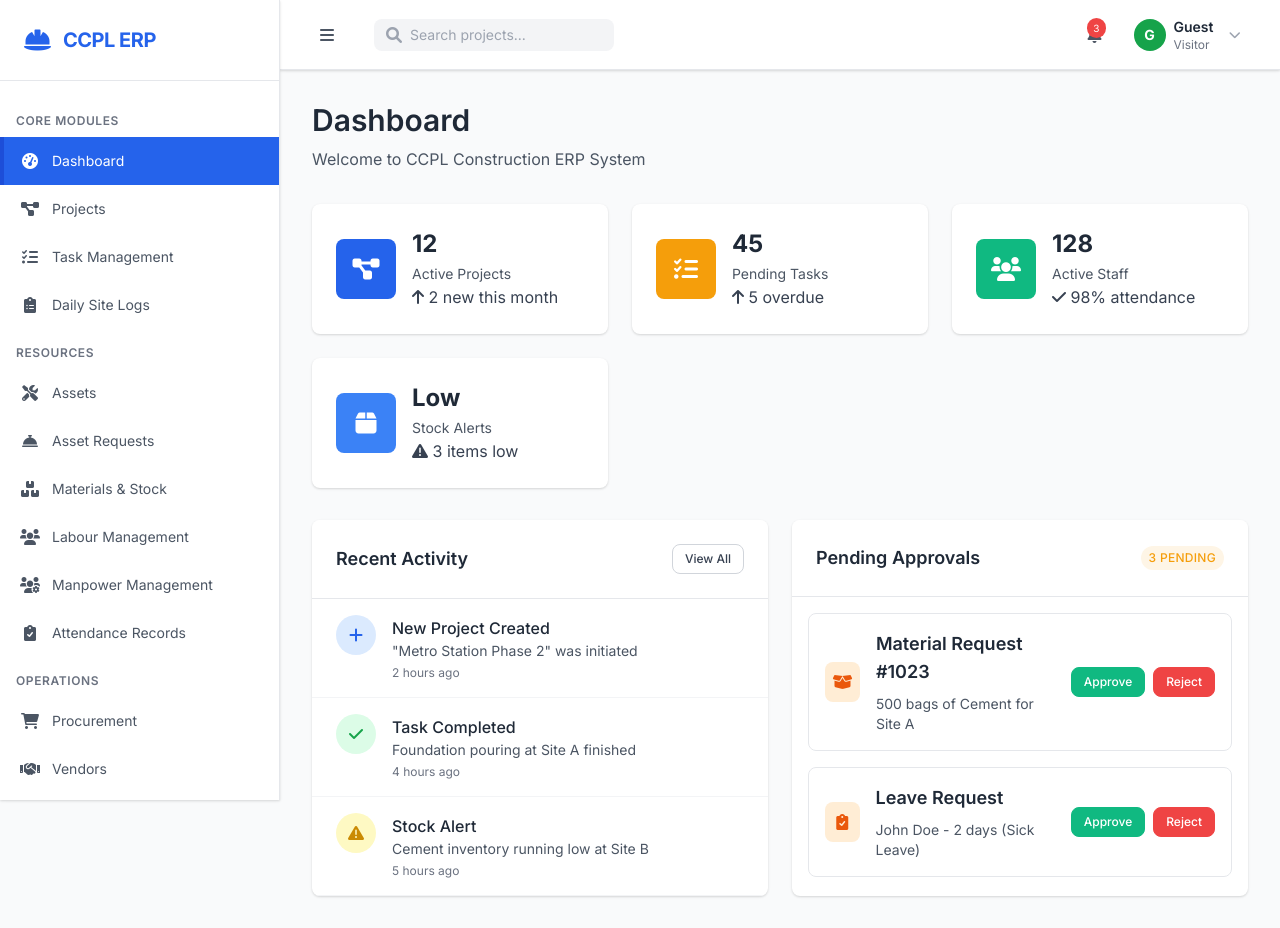
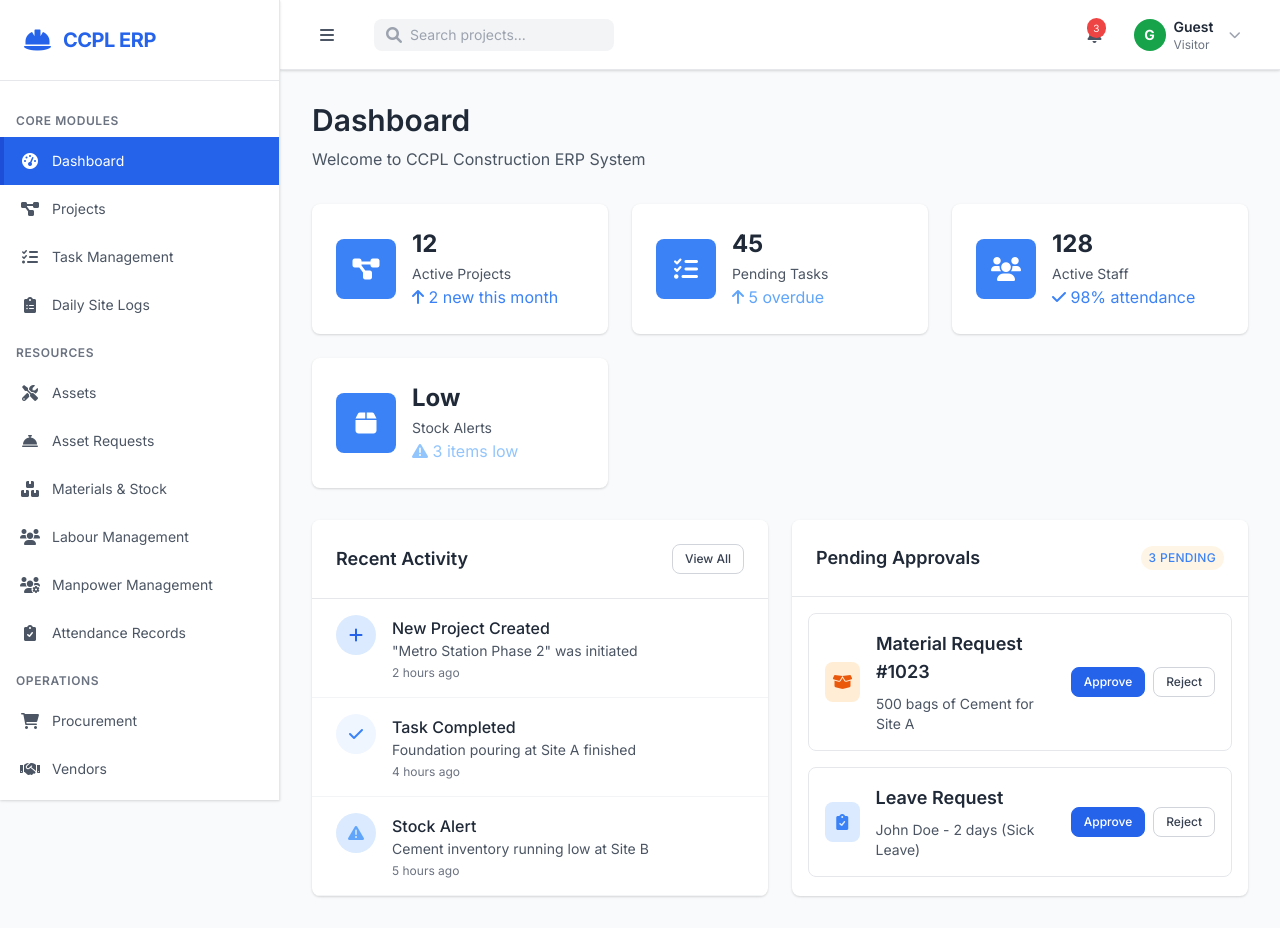
Before and after one commit to Subashav/monarch-Const, a React (Vite) app: page /dashboard in a window 1280 px wide. Built offline with nearby package versions, Linux system fonts and the light colour scheme.

Commit message:
ui design

```diff
--- a/src/index.css
+++ b/src/index.css
@@ -6,13 +6,13 @@
 
 /* CSS Variables */
 :root {
-  --primary-color: #2563eb;
-  --primary-dark: #1d4ed8;
+  --primary-color: #3b82f6;
+  --primary-dark: #2563eb;
   --secondary-color: #64748b;
-  --accent-color: #f59e0b;
-  --success-color: #10b981;
-  --warning-color: #f59e0b;
-  --danger-color: #ef4444;
+  --accent-color: #3b82f6;
+  --success-color: #3b82f6;
+  --warning-color: #3b82f6;
+  --danger-color: #3b82f6;
   --info-color: #3b82f6;
 
   --white: #ffffff;
@@ -663,8 +663,13 @@
 }
 
 @keyframes fadeIn {
-  from { opacity: 0; }
-  to { opacity: 1; }
+  from {
+    opacity: 0;
+  }
+
+  to {
+    opacity: 1;
+  }
 }
 
 .fade-in {
--- a/src/pages/Dashboard.jsx
+++ b/src/pages/Dashboard.jsx
@@ -14,46 +14,46 @@ const Dashboard = () => {
                     <div className="stat-content">
                         <h3>12</h3>
                         <p>Active Projects</p>
-                        <div className="stat-trend positive">
+                        <div className="stat-trend text-blue-500">
                             <i className="fas fa-arrow-up"></i> 2 new this month
                         </div>
                     </div>
                 </div>
 
                 <div className="stat-card">
-                    <div className="stat-icon warning">
+                    <div className="stat-icon primary">
                         <i className="fas fa-tasks"></i>
                     </div>
                     <div className="stat-content">
                         <h3>45</h3>
                         <p>Pending Tasks</p>
-                        <div className="stat-trend negative">
+                        <div className="stat-trend text-blue-400">
                             <i className="fas fa-arrow-up"></i> 5 overdue
                         </div>
                     </div>
                 </div>
 
                 <div className="stat-card">
-                    <div className="stat-icon success">
+                    <div className="stat-icon primary">
                         <i className="fas fa-users"></i>
                     </div>
                     <div className="stat-content">
                         <h3>128</h3>
                         <p>Active Staff</p>
-                        <div className="stat-trend positive">
+                        <div className="stat-trend text-blue-500">
                             <i className="fas fa-check"></i> 98% attendance
                         </div>
                     </div>
                 </div>
 
                 <div className="stat-card">
-                    <div className="stat-icon info">
+                    <div className="stat-icon primary">
                         <i className="fas fa-box"></i>
                     </div>
                     <div className="stat-content">
                         <h3>Low</h3>
                         <p>Stock Alerts</p>
-                        <div className="stat-trend warning">
+                        <div className="stat-trend text-blue-300">
                             <i className="fas fa-exclamation-triangle"></i> 3 items low
                         </div>
                     </div>
@@ -80,7 +80,7 @@ const Dashboard = () => {
                             </div>
 
                             <div className="activity-item px-6 py-4 border-b border-gray-100 flex items-start gap-4 hover:bg-gray-50 transition-colors">
-                                <div className="w-10 h-10 rounded-full bg-green-100 flex items-center justify-center text-green-600 shrink-0">
+                                <div className="w-10 h-10 rounded-full bg-blue-50 flex items-center justify-center text-blue-500 shrink-0">
                                     <i className="fas fa-check"></i>
                                 </div>
                                 <div>
@@ -91,7 +91,7 @@ const Dashboard = () => {
                             </div>
 
                             <div className="activity-item px-6 py-4 border-b border-gray-100 flex items-start gap-4 hover:bg-gray-50 transition-colors">
-                                <div className="w-10 h-10 rounded-full bg-yellow-100 flex items-center justify-center text-yellow-600 shrink-0">
+                                <div className="w-10 h-10 rounded-full bg-blue-100 flex items-center justify-center text-blue-400 shrink-0">
                                     <i className="fas fa-exclamation-triangle"></i>
                                 </div>
                                 <div>
@@ -122,14 +122,14 @@ const Dashboard = () => {
                                     </div>
                                 </div>
                                 <div className="flex gap-2 w-full sm:w-auto">
-                                    <button className="btn btn-sm btn-success flex-1 sm:flex-none">Approve</button>
-                                    <button className="btn btn-sm btn-danger flex-1 sm:flex-none">Reject</button>
+                                    <button className="btn btn-sm btn-primary flex-1 sm:flex-none">Approve</button>
+                                    <button className="btn btn-sm btn-outline flex-1 sm:flex-none">Reject</button>
                                 </div>
                             </div>
 
                             <div className="border border-gray-200 rounded-lg p-4 flex flex-col sm:flex-row gap-4 items-start sm:items-center justify-between hover:shadow-md transition-shadow bg-white">
                                 <div className="flex items-center gap-4">
-                                    <div className="w-10 h-10 rounded-lg bg-orange-100 flex items-center justify-center text-orange-600">
+                                    <div className="w-10 h-10 rounded-lg bg-blue-100 flex items-center justify-center text-blue-500">
                                         <i className="fas fa-clipboard-check"></i>
                                     </div>
                                     <div>
@@ -138,8 +138,8 @@ const Dashboard = () => {
                                     </div>
                                 </div>
                                 <div className="flex gap-2 w-full sm:w-auto">
-                                    <button className="btn btn-sm btn-success flex-1 sm:flex-none">Approve</button>
-                                    <button className="btn btn-sm btn-danger flex-1 sm:flex-none">Reject</button>
+                                    <button className="btn btn-sm btn-primary flex-1 sm:flex-none">Approve</button>
+                                    <button className="btn btn-sm btn-outline flex-1 sm:flex-none">Reject</button>
                                 </div>
                             </div>
                         </div>
--- a/src/pages/engineer/Attendance.jsx
+++ b/src/pages/engineer/Attendance.jsx
@@ -158,8 +158,8 @@ const Attendance = () => {
                                                     disabled={readOnly}
                                                     onClick={() => handleStatusChange(p.id, st)}
                                                     className={`px-3 py-1.5 text-[10px] font-bold uppercase transition-all rounded-sm border ${entry.status === st
-                                                            ? (st === 'Present' ? 'bg-blue-600 border-blue-600 text-white shadow-sm' : st === 'Absent' ? 'bg-slate-800 border-slate-800 text-white' : 'bg-amber-500 border-amber-500 text-white')
-                                                            : 'bg-white border-slate-200 text-slate-400 hover:border-slate-300'
+                                                        ? (st === 'Present' ? 'bg-blue-500 border-blue-500 text-white shadow-sm' : st === 'Absent' ? 'bg-gray-800 border-gray-800 text-white' : 'bg-blue-300 border-blue-300 text-white')
+                                                        : 'bg-white border-slate-200 text-slate-400 hover:border-blue-300'
                                                         }`}
                                                 >
                                                     {st}
@@ -228,12 +228,12 @@ const Attendance = () => {
                         <button
                             onClick={handleSubmit}
                             disabled={isSaving}
-                            className="bg-blue-600 hover:bg-blue-700 text-white px-8 py-3 rounded-sm font-bold text-xs uppercase tracking-widest shadow-md transition-all active:scale-95 disabled:opacity-50"
+                            className="bg-blue-500 hover:bg-blue-600 text-white px-8 py-3 rounded-sm font-bold text-xs uppercase tracking-widest shadow-md transition-all active:scale-95 disabled:opacity-50"
                         >
                             {isSaving ? <><i className="fas fa-spinner fa-spin mr-2"></i> SUBMITTING...</> : 'Submit Attendance'}
                         </button>
                     ) : (
-                        <div className="bg-amber-50 border border-amber-200 text-amber-600 px-6 py-3 rounded-sm flex items-center gap-2">
+                        <div className="bg-blue-50 border border-blue-100 text-blue-500 px-6 py-3 rounded-sm flex items-center gap-2">
                             <i className="fas fa-lock text-xs"></i>
                             <span className="text-[10px] font-bold uppercase tracking-widest">Locked (Past Date)</span>
                         </div>
@@ -243,7 +243,7 @@ const Attendance = () => {
 
             {/* Attendance Tables */}
             <AttendanceTable workers={supervisors} title="Site Supervisors" color="blue" />
-            <AttendanceTable workers={labours} title="Skilled & Unskilled Labours" color="slate" />
+            <AttendanceTable workers={labours} title="Skilled & Unskilled Labours" color="blue" />
 
             <div className="pb-20"></div>
         </div>
```
Also changed, not shown: src/pages/Tickets.jsx (+9 -9 lines), src/pages/engineer/ManpowerManagement.jsx (+11 -11 lines).
